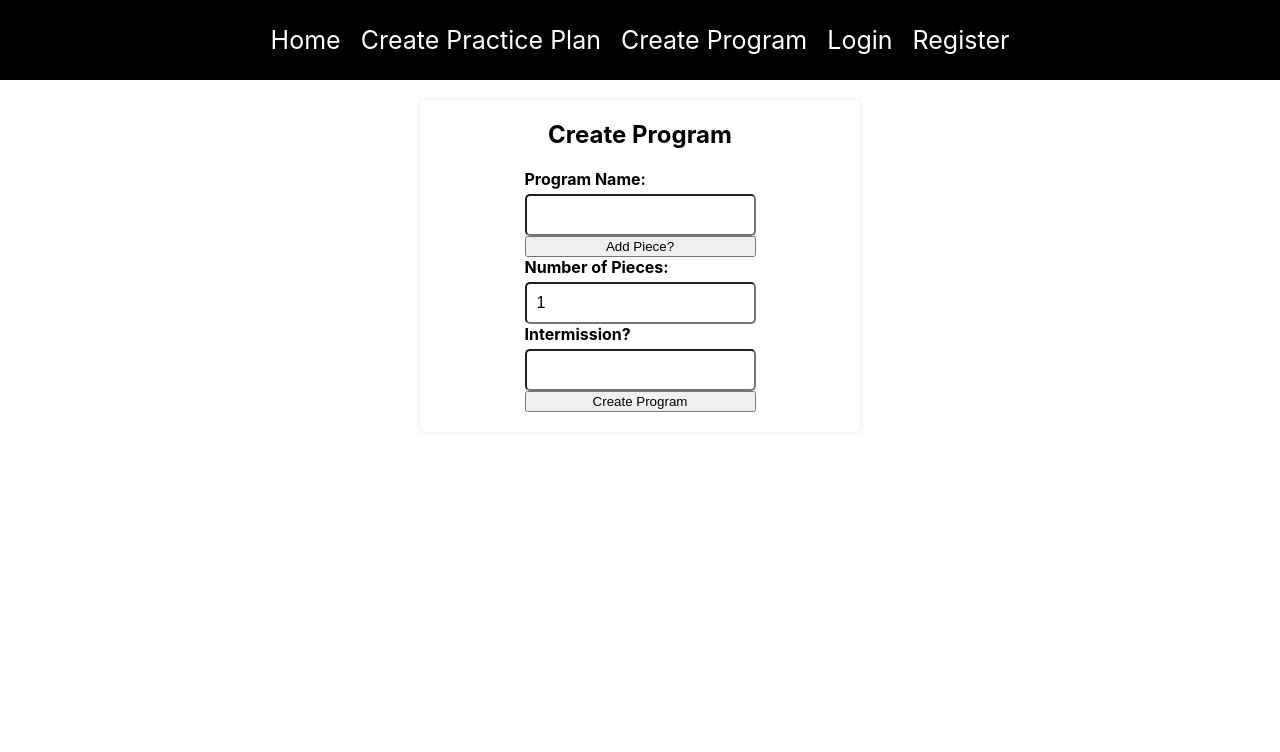
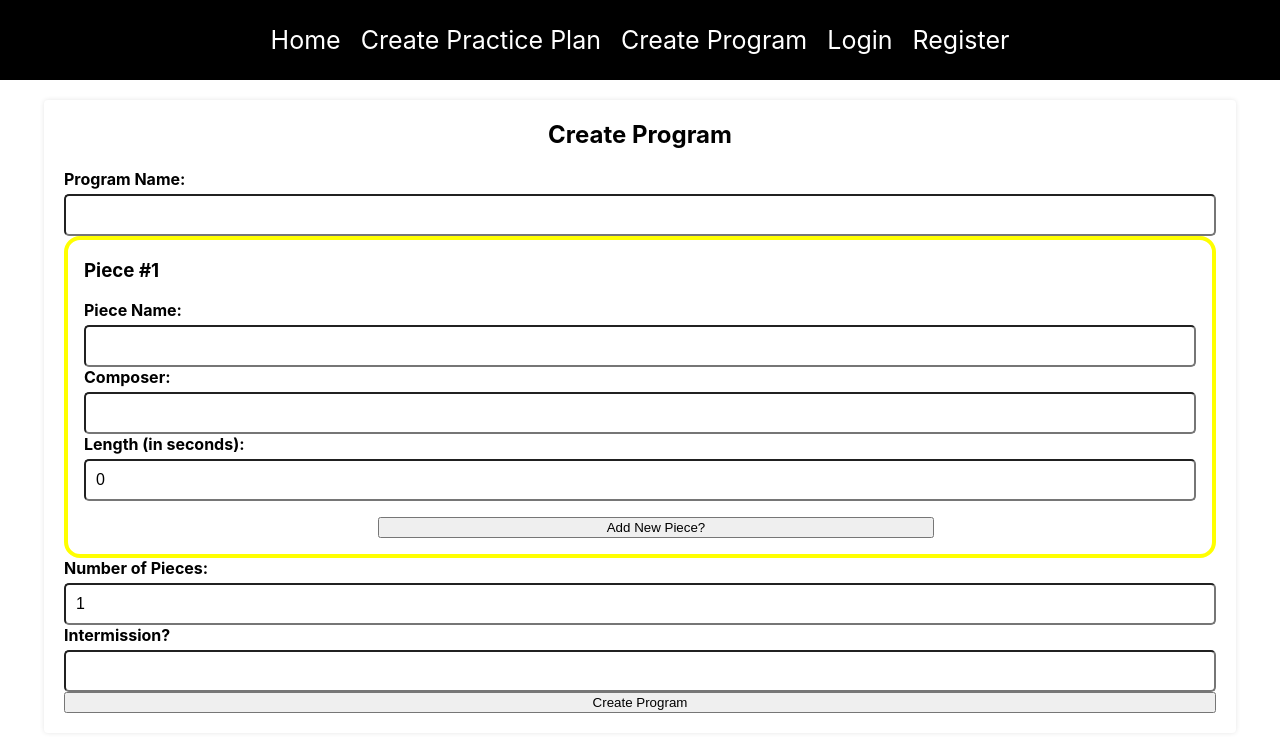
Before and after one commit to shoneriki/mern-practice, a React (Create React App) app in the folder client/: page /create-program in a window 1280 px wide. Shown: the top 752 px of the page. Built offline with nearby package versions, Linux system fonts and the light colour scheme.

Commit message:
temporary piece adding form styling

```diff
--- a/client/src/App.css
+++ b/client/src/App.css
@@ -91,16 +91,38 @@ a {
   flex-direction: column;
   justify-content: center;
   align-items: center;
-  padding: 20px;
+  padding: 1.25rem;
   background-color: white;
-  border-radius: 5px;
+  border-radius: .25rem;
   box-shadow: 0 0 5px rgba(0, 0, 0, 0.1);
-  margin: 20px;
-  width: 400px;
+  margin: 1.25rem;
+  width: 90%;
 }
 .create-program form {
   display: flex;
   flex-direction: column;
+  width: 100%;
+}
+
+.create-program .piece {
+  display: flex;
+  flex-direction: column;
+  justify-content: flex-start;
+  text-align: left;
+  border: 4px solid yellow;
+  border-radius: 1rem;
+  padding: 0 1rem;
+}
+
+.piece .btn-div {
+  width: 100%;
+  display: flex;
+  justify-content: center;
+  margin: 1rem;
+}
+
+.btn-div button {
+  width: 50%;
 }
 
 .create-practice-plan {
--- a/client/src/pages/create-program.js
+++ b/client/src/pages/create-program.js
@@ -63,7 +63,8 @@ export const CreateProgram = () => {
           onChange={handleChangeProgram}
         />
         {program.pieces.map((piece, index) => {
-          <div key={index}>
+          return (
+          <div key={index} class="piece">
             <h3>Piece #{index + 1}</h3>
             <label htmlFor={`piece-${index}-name`}>Piece Name:</label>
             <input
@@ -80,7 +81,7 @@ export const CreateProgram = () => {
               onChange={(event) => handleChangePiece(event, index)}
             />
             <label htmlFor={`piece-${index}-lengthInSeconds`}>
-              Piece Name:
+              Length (in seconds):
             </label>
             <input
               id={`piece-${index}-lengthInSeconds`}
@@ -88,11 +89,14 @@ export const CreateProgram = () => {
               value={piece.lengthInSeconds}
               onChange={(event) => handleChangePiece(event, index)}
             />
-          </div>;
+            <div className="btn-div">
+              <button type="button" onClick={addPiece}>
+                Add New Piece?
+              </button>
+            </div>
+          </div>
+          )
         })}
-        <button type="button" onClick={addPiece}>
-          Add Piece?
-        </button>
         <label htmlFor="numOfPieces">Number of Pieces:</label>
         <input
           type="number"
@@ -122,21 +126,3 @@ export const CreateProgram = () => {
     </div>
   );
 }
-
-/*
-      name: {
-      type: String,
-      required: true,
-    },
-    numOfPieces: {
-      type: Number,
-      required: true,
-    },
-    pieces: [pieceSchema],
-    intermission: {
-      type: Number,
-    },
-    length: {
-      type: String,
-    },
-*/
```
